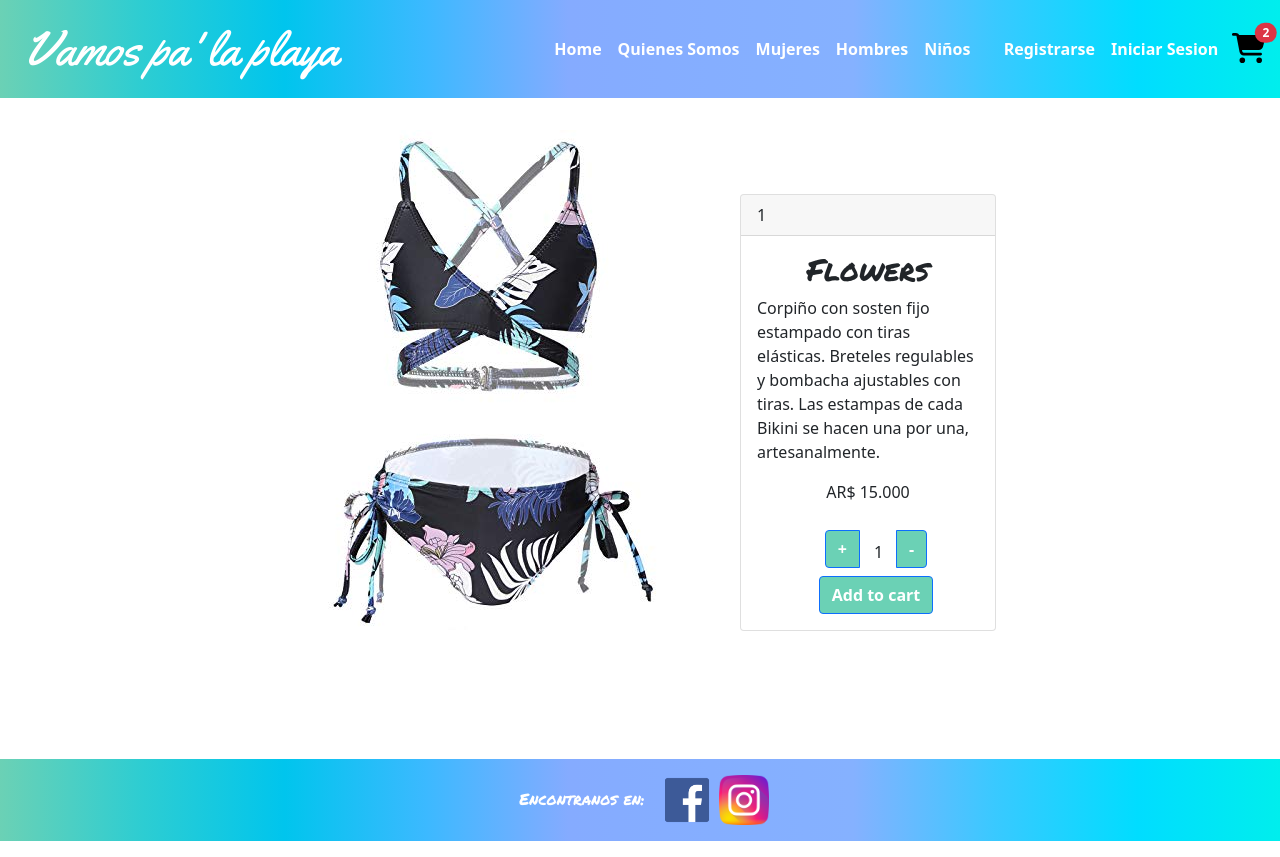
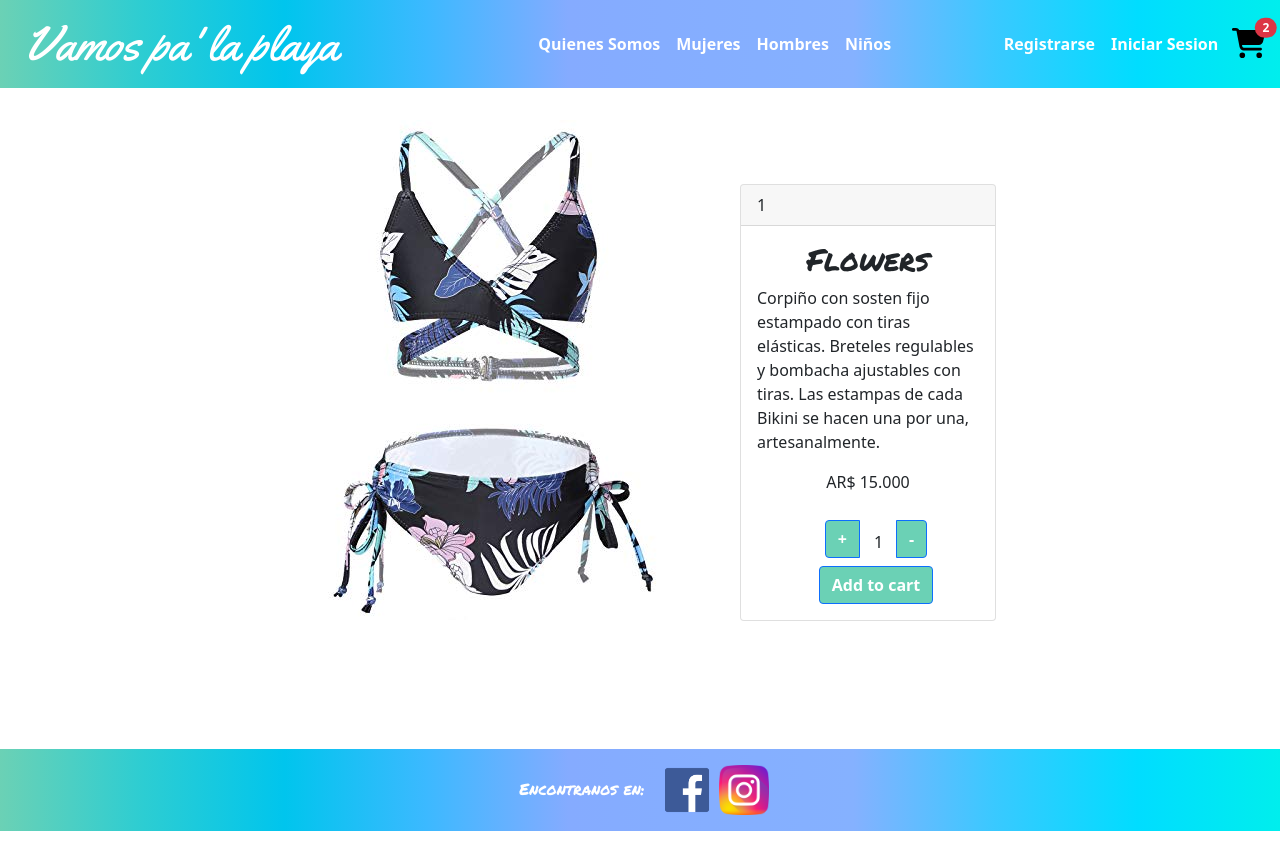
Before and after one commit to gabypizzutti/vamospalaplaya-pizzutti, a React (Create React App) app: page /item/1 in a window 1280 px wide. Built offline with nearby package versions, Linux system fonts and the light colour scheme.

Commit message:
se modifico el ruteo del home, que estaba mal

```diff
--- a/src/App.css
+++ b/src/App.css
@@ -11,6 +11,7 @@
   padding-left: 0.5em;
   font-size: 3em;
   color: white;
+  text-decoration: none;
 }
 
 .navbar{
--- a/src/components/ItemList.js
+++ b/src/components/ItemList.js
@@ -10,7 +10,7 @@ export default function ItemList ({dato}) {
             <Row>
               {dato.length > 0 ?
                 dato.map((item) =>
-                <Item key={item.id} id={item.id} modelo={item.modelo} img={item.img} />) : <p>Cargando modelos...<SpinnerDiamond size={76} thickness={157} speed={104} color="#36ad47" secondaryColor="rgba(57, 172, 150, 0.7)"/></p>
+                <Item key={item.id} id={item.id} modelo={item.modelo} img={item.img} />) : <p>Cargando modelos...<SpinnerDiamond size={76} thickness={157} speed={104} color="#2dcdd2" secondaryColor="rgba(57, 172, 150, 0.7)"/></p>
                 }
             </Row>
           </Container>
--- a/src/components/Navbar.js
+++ b/src/components/Navbar.js
@@ -7,9 +7,8 @@ const NavBar = () => {
     return (
         <>
         <Navbar id="nav">
-          <Navbar.Brand id="marca" href="home">Vamos pa' la playa</Navbar.Brand>
-          <Nav className="me-auto">
-            <Link to='/' className="nav-link">Home</Link>
+            <Link to='/' id="marca">Vamos pa' la playa</Link>
+            <Nav className="me-auto">
             <Link to='/quienessomos' className="nav-link">Quienes Somos</Link>
             <Link to='/category/1' className="nav-link">Mujeres</Link>
             <Link to='/category/2' className="nav-link">Hombres</Link>
```
